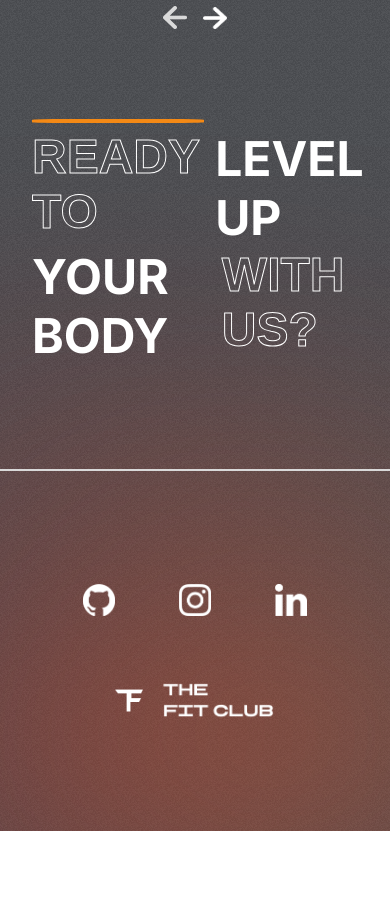
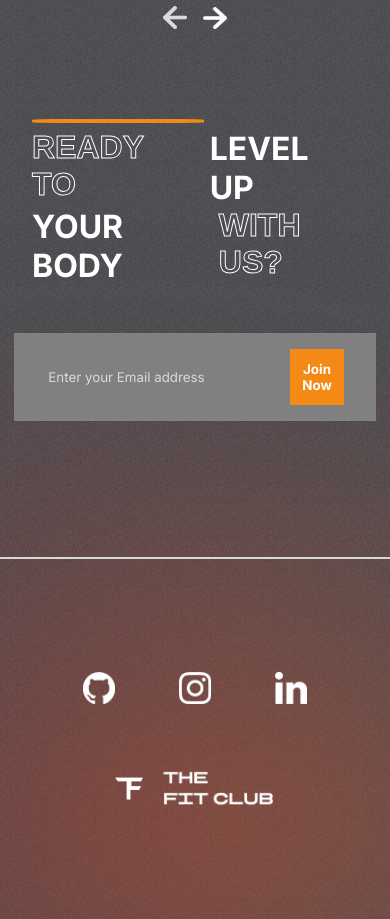
Before and after one commit to amberlynn364/gym-website, a React (Create React App) app: page / in a window 390 px wide. Shown: the part 6100-7019 px from the top of the page. Before the commit the page ends 6931 px from the top, so only its background shows below. Built offline with nearby package versions, Linux system fonts and the light colour scheme.

Commit message:
feat: add responsive for join us section

```diff
--- a/src/components/JoinUs/JoinUs.css
+++ b/src/components/JoinUs/JoinUs.css
@@ -53,3 +53,19 @@
   background-color: var(--orange);
   color: white;
 }
+
+@media screen and (max-width: 768px) {
+  .join-us {
+    flex-direction: column;
+    gap: 1rem
+  }
+
+  .left-j {
+    font-size: xx-large;
+    flex-direction: column;
+  }
+
+  .right-j {
+    padding: 2rem;
+  }
+}
```
